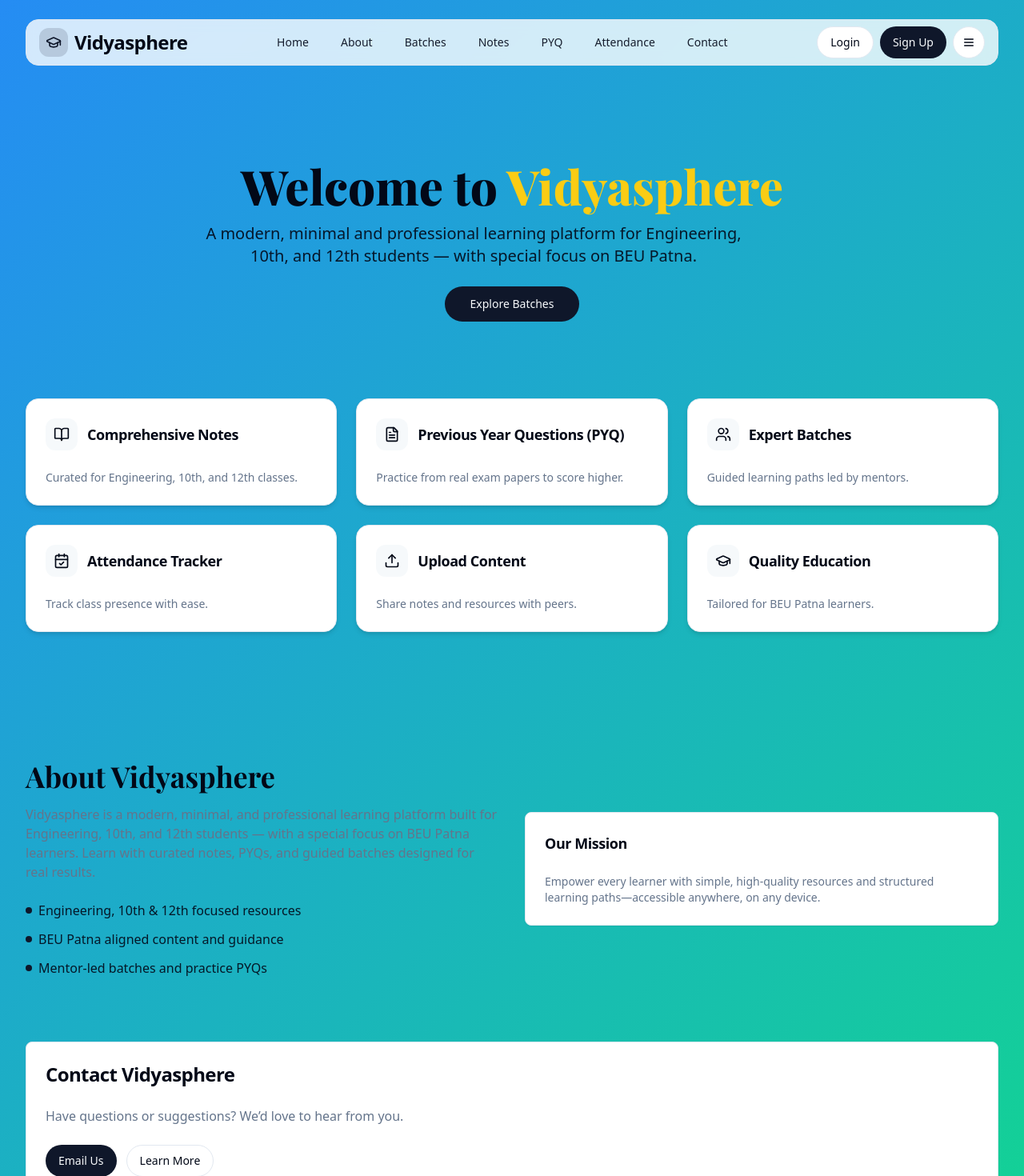
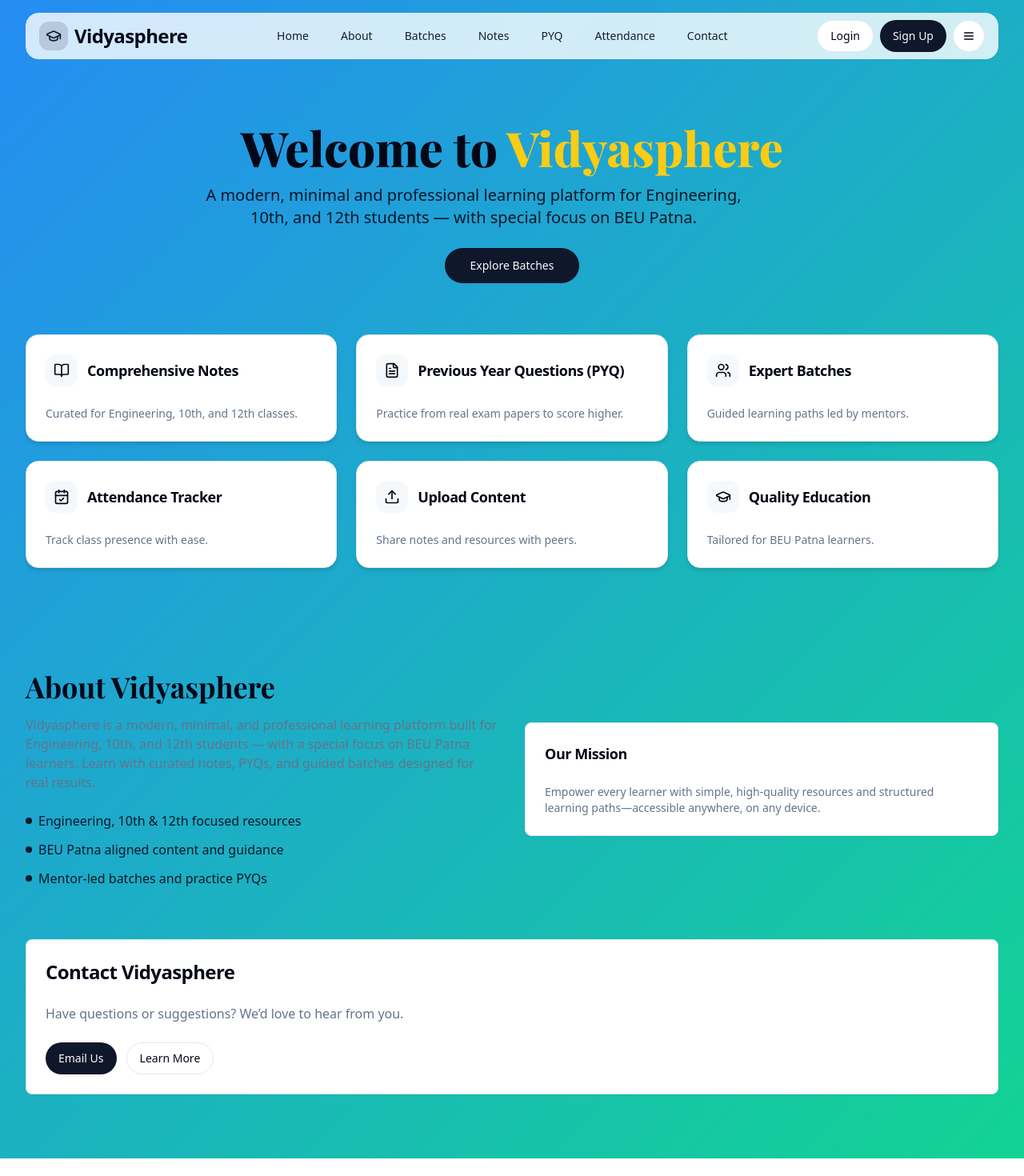
Before and after one commit to Shubham414kumar/vidyasphere-learn-hub, a React (Vite) app: page / in a window 1280 px wide. Shown: the top 1470 px of the page at 80% size. After the commit the page ends 1448 px from the top, so only its background shows below. Built offline with nearby package versions, Linux system fonts and the light colour scheme.

Commit message:
Adjust header spacing
Reduce the gap between header elements to improve separation between sections.

```diff
--- a/src/pages/Index.tsx
+++ b/src/pages/Index.tsx
@@ -39,7 +39,7 @@ const features = [
 const Index = () => {
   return (
     <div className="min-h-screen bg-hero-gradient">
-      <header className="container py-6">
+      <header className="container py-4">
         <nav className="flex items-center justify-between rounded-2xl bg-background/80 backdrop-blur border px-4 py-2">
           <Link to="/" className="flex items-center gap-2" aria-label="Vidyasphere Home">
             <span className="inline-flex items-center justify-center size-9 rounded-xl bg-primary/15">
@@ -73,7 +73,7 @@ const Index = () => {
       </header>
 
       <main>
-        <section className="container py-16 md:py-24">
+        <section className="container py-12 md:py-16">
           <div className="max-w-3xl mx-auto text-center">
             <h1 className="font-heading text-4xl md:text-6xl font-extrabold leading-tight text-foreground">
               Welcome to <span className="text-brand-accent">Vidyasphere</span>
@@ -87,7 +87,7 @@ const Index = () => {
           </div>
         </section>
 
-        <section className="container pb-20">
+        <section className="container pb-16">
           <div className="grid gap-6 sm:grid-cols-2 lg:grid-cols-3">
             {features.map(({ title, desc, Icon }) => (
               <Card key={title} className="rounded-2xl shadow-md">
@@ -107,7 +107,7 @@ const Index = () => {
           </div>
         </section>
 
-        <section id="about" className="container py-20">
+        <section id="about" className="container py-16">
           <div className="grid gap-8 md:grid-cols-2 items-center">
             <article>
               <h2 className="font-heading text-3xl md:text-4xl font-bold text-foreground">
@@ -149,7 +149,7 @@ const Index = () => {
           </div>
         </section>
 
-        <section id="contact" className="container pb-24">
+        <section id="contact" className="container pb-20">
           <Card>
             <CardHeader>
               <CardTitle className="text-2xl">Contact Vidyasphere</CardTitle>
```
